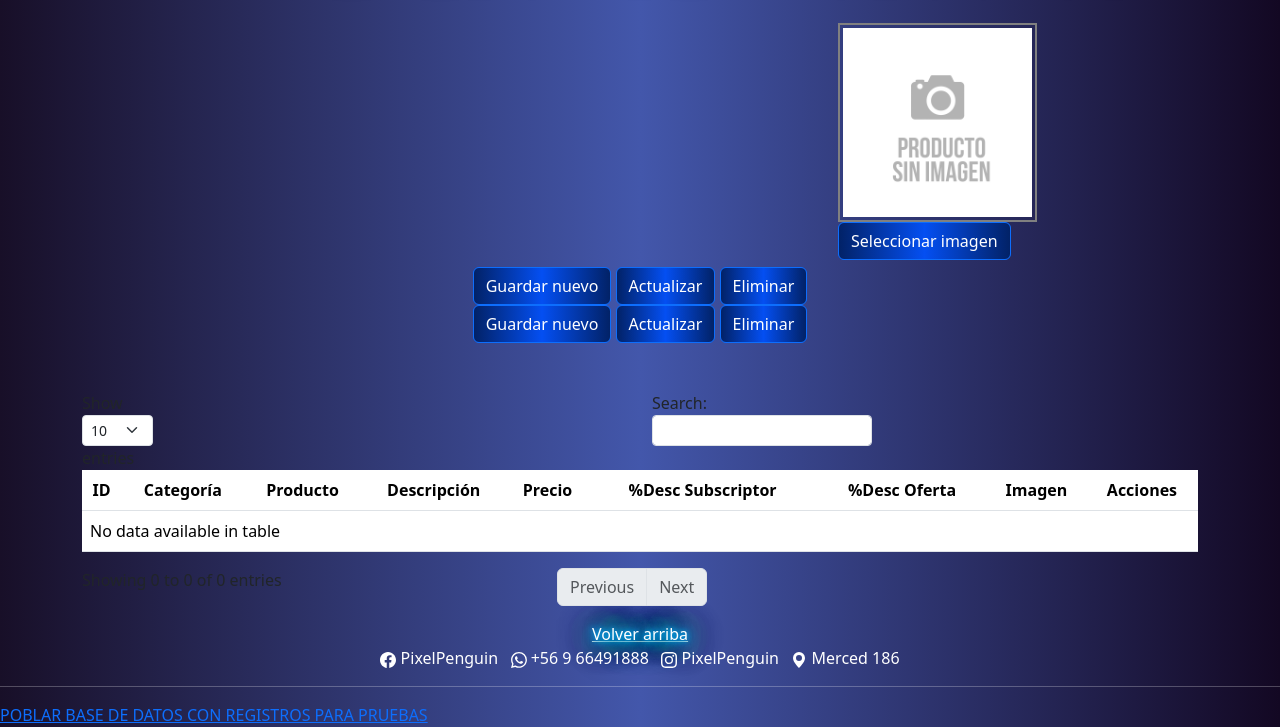
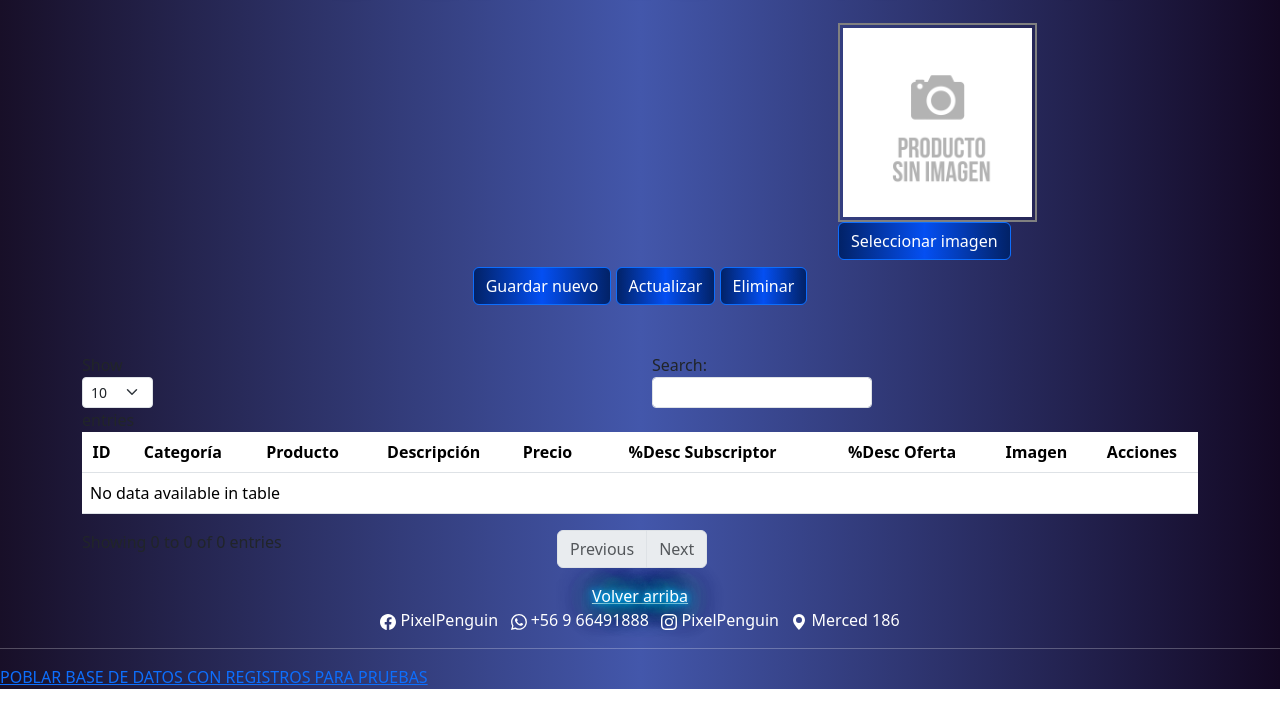
Before and after one commit to DiVillarVega/tienda, a Django app: template core/templates/core/productos.html in a window 1280 px wide. Shown: the part 166-893 px from the top of the page. After the commit the page ends 855 px from the top, so only its background shows below. Run offline with Django 4.2, Linux system fonts and the light colour scheme; the template is opened without the code that fills it, so the values that code supplies are empty; some libraries are stand-ins or nearby versions; some web fonts are replaced.

Commit message:
arreglo productos

```diff
--- a/core/templates/core/productos.html
+++ b/core/templates/core/productos.html
@@ -11,8 +11,6 @@
                 <br>
 
                 <!-- Formulario de registro de producto -->
-                <form method="POST" enctype="multipart/form-data" id="formulario_productos" action="" class="white-text">
-                    {% csrf_token %}
                 <form method="POST" enctype="multipart/form-data" id="formulario_productos" action="" class="white-text">
                     {% csrf_token %}
                     <div class="container-fluid">
@@ -51,15 +49,6 @@
                     </div>
                 </form>
 
-                    <div class="row">
-                        <div class="col text-center">
-                            <button type="submit" class="btn btn-primary boton_registro">Guardar nuevo</button>
-                            <button type="update" class="btn btn-primary boton_registro">Actualizar</button>
-                            <button type="reset" class="btn btn-primary boton_registro">Eliminar</button>
-                        </div>
-                    </div>
-                </form>
-
                         <br><br>
                         <!-- tabla godines -->
                         <table id="tabla-principal" class="table table-hover">
@@ -79,7 +68,6 @@
                                 {% for producto in productos %}
                                 <!-- Primera linea -->
                                     <tr>
-                                        <td class="letra-titulo-producto3jajalol">{{ producto.id }}</td>
                                         <td class="letra-titulo-producto3jajalol">{{ producto.id }}</td>
                                         <td >{{ producto.categoria }}</td>
                                         <td >{{ producto.nombre }}</td>
```
Also changed, not shown: db.sqlite3.
